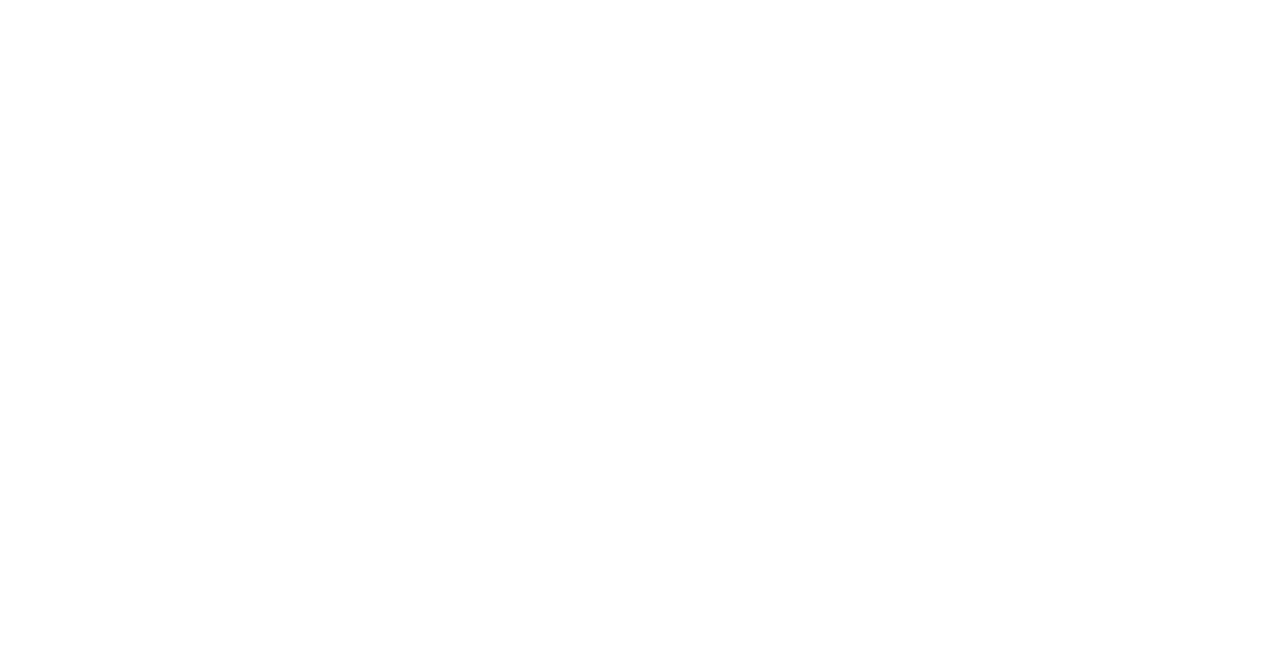
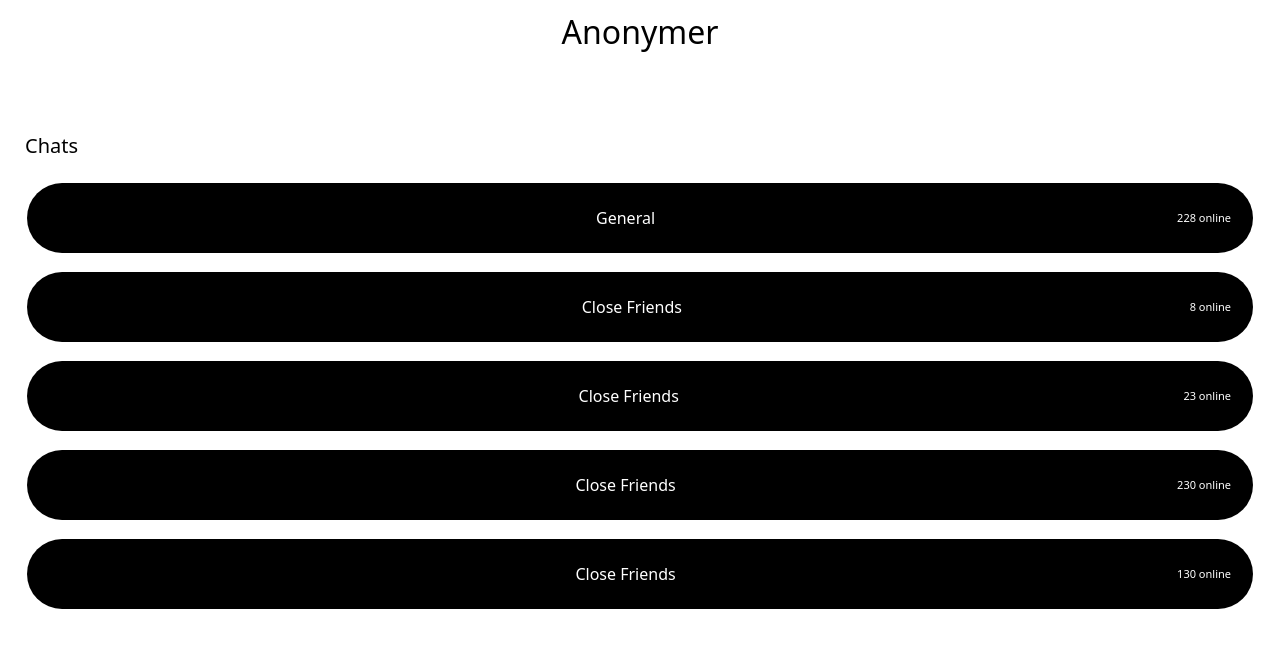
Before and after one commit to Jorjini/AnonymerReactClient, a React (Create React App) app: page / in a window 1280 px wide. Before the commit this address had no page. Shown: the top 648 px of the page. Built offline with nearby package versions, Linux system fonts and the light colour scheme.

Commit message:
Add Home page

```diff
--- /dev/null
+++ b/src/Components/MenuItem/MenuItem.components.tsx
@@ -0,0 +1,26 @@
+import { IMenuItemsProps } from './MenuItem.config';
+
+const MenuItem = ({
+  icon,
+  title,
+  online
+}: IMenuItemsProps) => {
+  return (
+    <div
+      className="max-h-[70px] bg-black-100 rounded-[50px]
+      flex flex-row items-center justify-between py-[24px] px-[22px]"
+    >
+      <div className="w-[25px] h-[25px]">
+        {icon}
+      </div>
+      <span className="text-white-100">
+        {title}
+      </span>
+      <span className="text-[11px] text-white-100">
+        {`${online} online`}
+      </span>
+    </div>
+  );
+};
+
+export default MenuItem
--- /dev/null
+++ b/src/Components/MenuItem/MenuItem.config.ts
@@ -0,0 +1,5 @@
+export interface IMenuItemsProps {
+  icon: string;
+  title: string;
+  online: number;
+}
--- /dev/null
+++ b/src/Components/MenuItem/index.ts
@@ -0,0 +1 @@
+export { default } from './MenuItem.components';
--- /dev/null
+++ b/src/Pages/Chat/Chat.component.tsx
@@ -0,0 +1,11 @@
+import React from 'react'
+
+const Chat = () => {
+  return (
+    <main className="px-[25px]">
+
+    </main>
+  )
+}
+
+export default Chat
--- /dev/null
+++ b/src/Pages/Chat/index.ts
@@ -0,0 +1 @@
+export { default } from './Chat.component';
--- a/src/Pages/Home/Home.component.tsx
+++ b/src/Pages/Home/Home.component.tsx
@@ -1,8 +1,40 @@
-import React from 'react'
+import MenuItem from 'Components/MenuItem'
+import Button from 'Elements/Button'
+import { ButtonVartian } from 'Elements/Button/Button.config'
+import { useNavigate } from 'react-router-dom'
+import { menuItems } from './Home.mock'
 
 const Home = () => {
+  const navigate = useNavigate();
+
+  const handleClick = (id: number) => {
+    navigate(`/chat/${id}`)
+  };
+
   return (
-    <div>Home</div>
+    <main className="px-[25px]">
+      <div className="flex justify-center mt-[8px] mb-[75px] text-[32px] text-black-100">
+        <h1 className="font-[300]">Anonymer</h1>
+      </div>
+      <span className="text-[20px]">
+        Chats
+      </span>
+      <div className="flex flex-col gap-[15px] mt-[20px]">
+        {menuItems.map((menuItem) => (
+          <Button
+            variant={ButtonVartian.NONE}
+            onClick={() => handleClick(menuItem.id)}
+          >
+            <MenuItem
+              key={menuItem.id}
+              icon={menuItem.icon}
+              online={menuItem.online}
+              title={menuItem.title}
+            />
+          </Button>
+        ))}
+      </div>
+    </main>
   )
 }
 
--- /dev/null
+++ b/src/Pages/Home/Home.mock.ts
@@ -0,0 +1,32 @@
+export const menuItems = [
+  {
+    id: 1,
+    icon: '',
+    title: 'General',
+    online: 228
+  },
+  {
+    id: 2,
+    icon: '',
+    title: 'Close Friends',
+    online: 8
+  },
+  {
+    id: 3,
+    icon: '',
+    title: 'Close Friends',
+    online: 23
+  },
+  {
+    id: 4,
+    icon: '',
+    title: 'Close Friends',
+    online: 230
+  },
+  {
+    id: 5,
+    icon: '',
+    title: 'Close Friends',
+    online: 130
+  },
+];
--- a/src/Router/AppRouter/AppRouter.component.tsx
+++ b/src/Router/AppRouter/AppRouter.component.tsx
@@ -2,14 +2,18 @@
 import Welcome from 'Pages/Welcome';
 import Login from 'Pages/Login';
 import Register from 'Pages/Register';
+import Home from 'Pages/Home';
+import Chat from 'Pages/Chat';
 
 const AppRouter = () => {
   return (
     <BrowserRouter>
       <Routes>
+        <Route path="/" element={<Home />} />
         <Route path="/welcome" element={<Welcome />} />
         <Route path="/login" element={<Login />} />
         <Route path="/register" element={<Register />} />
+        <Route path="/chat/:id" element={<Chat />} />
       </Routes>
     </BrowserRouter>
   );
```
